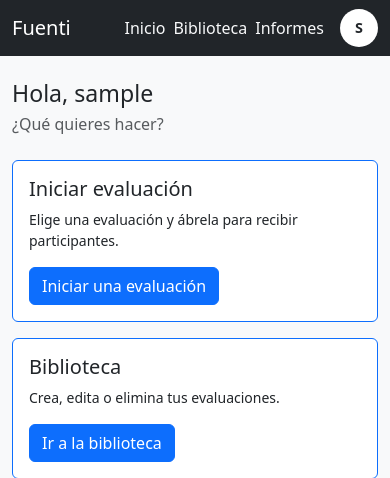
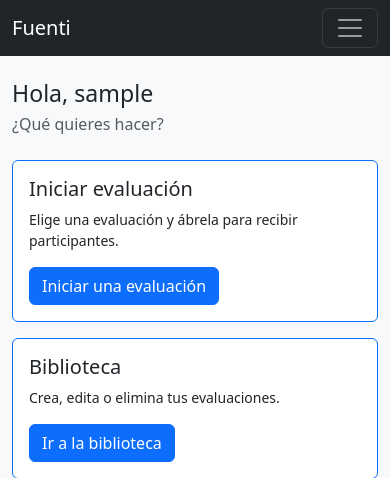
Before and after one commit to rm-2526/fuenti, a Flask app: page /dashboard in a window 390 px wide. Shown: the top 478 px of the page. Run offline with Flask 3, Linux system fonts and the light colour scheme; the visitor is signed in with stand-in values (Sample User, id 1).

Commit message:
Navbar responsive

```diff
--- a/app/templates/base.html
+++ b/app/templates/base.html
@@ -26,17 +26,26 @@
   <nav class="navbar navbar-expand-lg navbar-dark bg-dark">
     <div class="container">
       <a class="navbar-brand" href="{{ url_for('dashboard') if current_user.is_authenticated else url_for('index') }}">Fuenti</a>
-      <div class="d-flex align-items-center">
+      <button class="navbar-toggler" type="button" data-bs-toggle="collapse"
+              data-bs-target="#navbarPrincipal" aria-controls="navbarPrincipal"
+              aria-expanded="false" aria-label="Alternar navegación">
+        <span class="navbar-toggler-icon"></span>
+      </button>
+      <div class="collapse navbar-collapse" id="navbarPrincipal">
         {% if current_user.is_authenticated %}
           {% set _partes = current_user.nombre.split() %}
           {% set _iniciales = ((_partes[0][0] if _partes else "") ~ (_partes[-1][0] if _partes|length > 1 else "")) | upper %}
-          <a class="nav-link text-light me-2" href="{{ url_for('dashboard') }}">Inicio</a>
-          <a class="nav-link text-light me-2" href="{{ url_for('evaluaciones.listado') }}">Biblioteca</a>
-          <a class="nav-link text-light me-3" href="{{ url_for('evaluaciones.informes') }}">Informes</a>
+          <ul class="navbar-nav me-auto">
+            <li class="nav-item"><a class="nav-link text-light" href="{{ url_for('dashboard') }}">Panel</a></li>
+            <li class="nav-item"><a class="nav-link text-light" href="{{ url_for('evaluaciones.iniciar') }}">Iniciar evaluación</a></li>
+            <li class="nav-item"><a class="nav-link text-light" href="{{ url_for('evaluaciones.listado') }}">Biblioteca</a></li>
+            <li class="nav-item"><a class="nav-link text-light" href="{{ url_for('evaluaciones.informes') }}">Informes</a></li>
             {% if current_user.es_admin %}
-          <a class="nav-link text-light me-3" href="{{ url_for('admin.facilitadores') }}">Facilitadores</a>
+            <li class="nav-item"><a class="nav-link text-light" href="{{ url_for('admin.facilitadores') }}">Facilitadores</a></li>
             {% endif %}
-          <div class="dropdown">
+          </ul>
+          <ul class="navbar-nav">
+            <li class="nav-item dropdown">
               <button class="btn btn-link p-0 border-0" type="button"
                       data-bs-toggle="dropdown" aria-expanded="false"
                       aria-label="Menú de {{ current_user.nombre }}">
@@ -50,9 +59,12 @@
                 <li><hr class="dropdown-divider"></li>
                 <li><a class="dropdown-item" href="{{ url_for('auth.logout') }}">Cerrar sesión</a></li>
               </ul>
+            </li>
+          </ul>
+        {% else %}
+          <div class="navbar-nav ms-auto">
+            <a class="btn btn-outline-light btn-sm" href="{{ url_for('auth.login') }}">Iniciar sesión</a>
           </div>
-        {% else %}
-          <a class="btn btn-outline-light btn-sm" href="{{ url_for('auth.login') }}">Iniciar sesión</a>
         {% endif %}
       </div>
     </div>
--- a/app/templates/dashboard.html
+++ b/app/templates/dashboard.html
@@ -1,5 +1,5 @@
 {% extends "base.html" %}
-{% block title %}Inicio - Fuenti{% endblock %}
+{% block title %}Panel - Fuenti{% endblock %}
 {% block content %}
 <h1 class="h3 mb-1">Hola, {{ nombre }}</h1>
 <p class="text-muted mb-4">¿Qué quieres hacer?</p>
```
Lines whose indentation alone changed are shown as unchanged.
